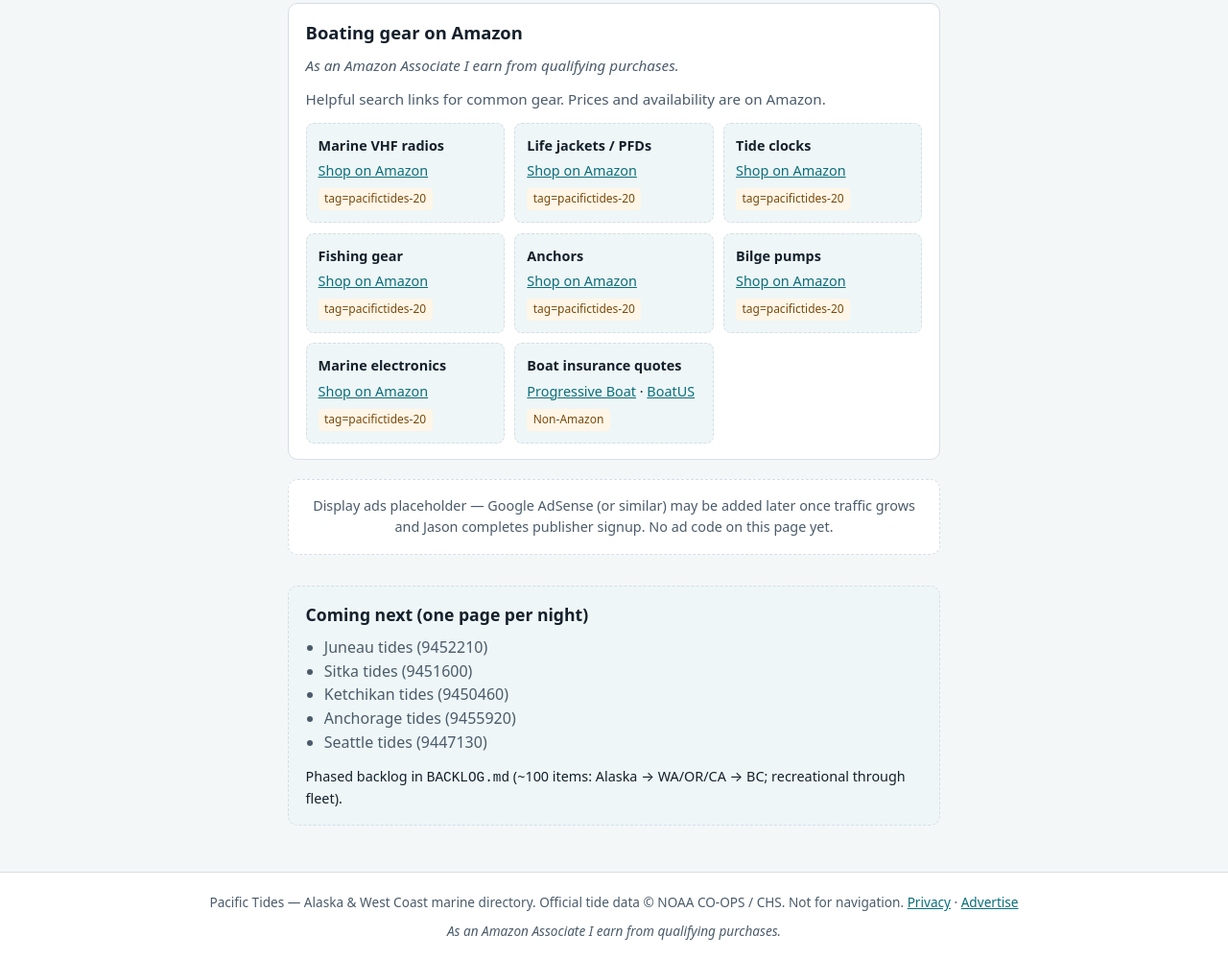
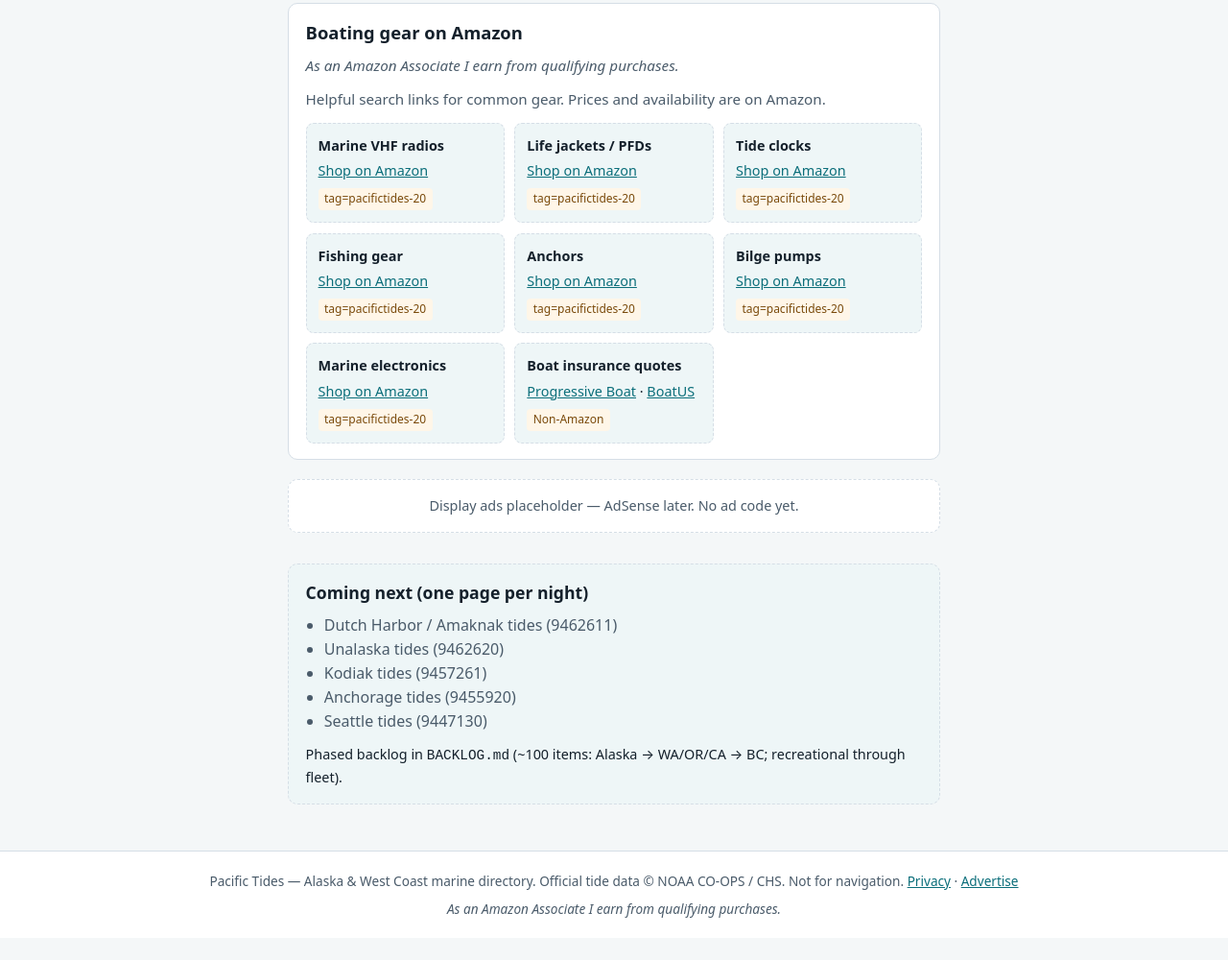
Before and after one commit to pacifictides-ak/pacifictides-ak.github.io, a plain HTML site: page index.html in a window 1280 px wide. Shown: the part 2103-3103 px from the top of the page at 96% size. After the commit the page ends 3080 px from the top, so only its background shows below. Drawn offline with Linux system fonts and the light colour scheme.

Commit message:
Remove owner name from public ad placeholders; align Coming next with Phase 1 hubs

```diff
--- a/index.html
+++ b/index.html
@@ -119,16 +119,16 @@
 
 
     <aside class="ad-placeholder" id="display-ads">
-      Display ads placeholder — Google AdSense (or similar) may be added later once traffic grows and Jason completes publisher signup. No ad code on this page yet.
+      Display ads placeholder — AdSense later. No ad code yet.
     </aside>
 
 
     <section class="upcoming">
       <h2>Coming next (one page per night)</h2>
       <ul>
-        <li>Juneau tides (9452210)</li>
-        <li>Sitka tides (9451600)</li>
-        <li>Ketchikan tides (9450460)</li>
+        <li>Dutch Harbor / Amaknak tides (9462611)</li>
+        <li>Unalaska tides (9462620)</li>
+        <li>Kodiak tides (9457261)</li>
         <li>Anchorage tides (9455920)</li>
         <li>Seattle tides (9447130)</li>
       </ul>
```
Also changed, not shown: pages/petersburg-tides.html (+1 -1 lines).
